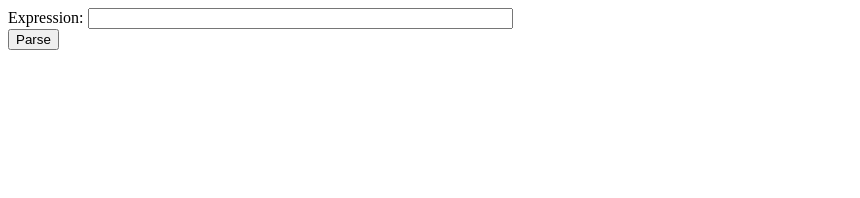
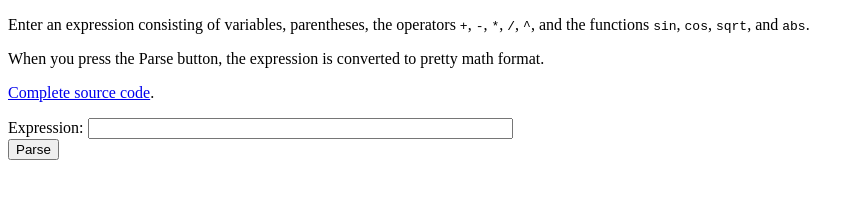
Before and after one commit to cosinekitty/parser, a plain HTML site: page index.html in a window 1280 px wide. Shown: the whole page, without its empty margins (0-860 px from the left). Drawn offline with nearby package versions, Linux system fonts and the light colour scheme; some packages are replaced by stand-ins of ours.

Commit message:
Added help text and link to GitHub.

```diff
--- a/index.html
+++ b/index.html
@@ -1,7 +1,7 @@
 <!DOCTYPE html>
 <html>
     <head>
-        <title>Expression Parser</title>
+        <title>Expression Parser Demo</title>
         <script type="text/x-mathjax-config">
             MathJax.Hub.Config({
               TeX: { equationNumbers: { autoNumber: "AMS" } },
@@ -14,6 +14,22 @@
         <script src="expression.js"></script>
     </head>
     <body>
+        <p>
+            Enter an expression consisting of variables, parentheses, the operators
+            <code>+</code>, <code>-</code>, <code>*</code>, <code>/</code>, <code>^</code>,
+            and the functions <code>sin</code>, <code>cos</code>, <code>sqrt</code>, and <code>abs</code>.
+        </p>
+
+        <p>
+            When you press the Parse button, the expression is converted to pretty math format.
+        </p>
+
+        <p>
+            <a href="https://github.com/cosinekitty/parser">Complete source code</a>.
+        </p>
+
+        <p></p>
+
         <div>
             Expression:
             <input type="text" id="ExpressionText" size="50">
```
